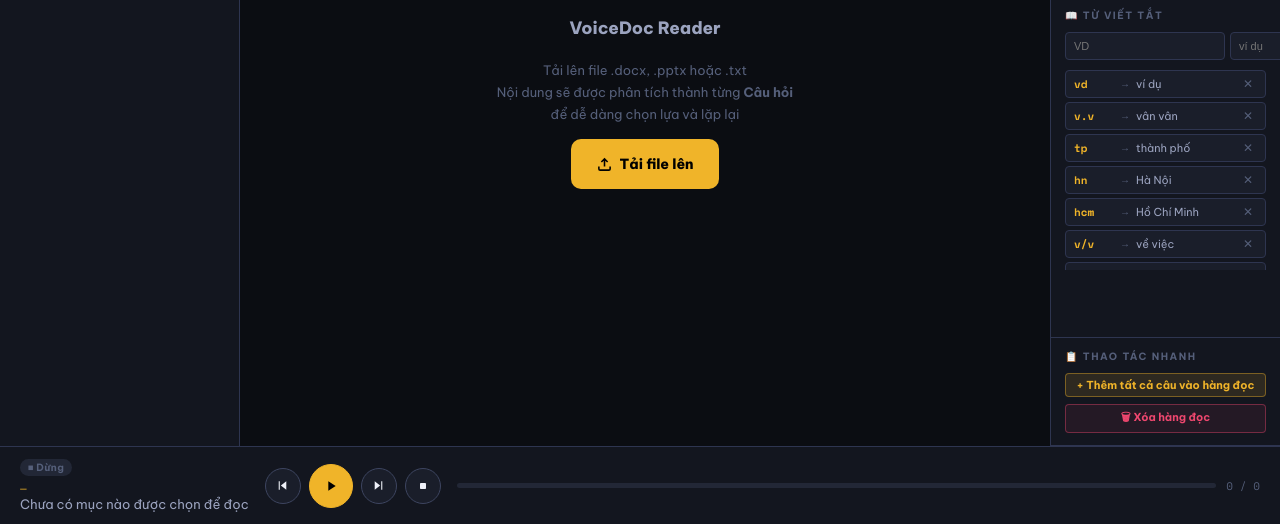
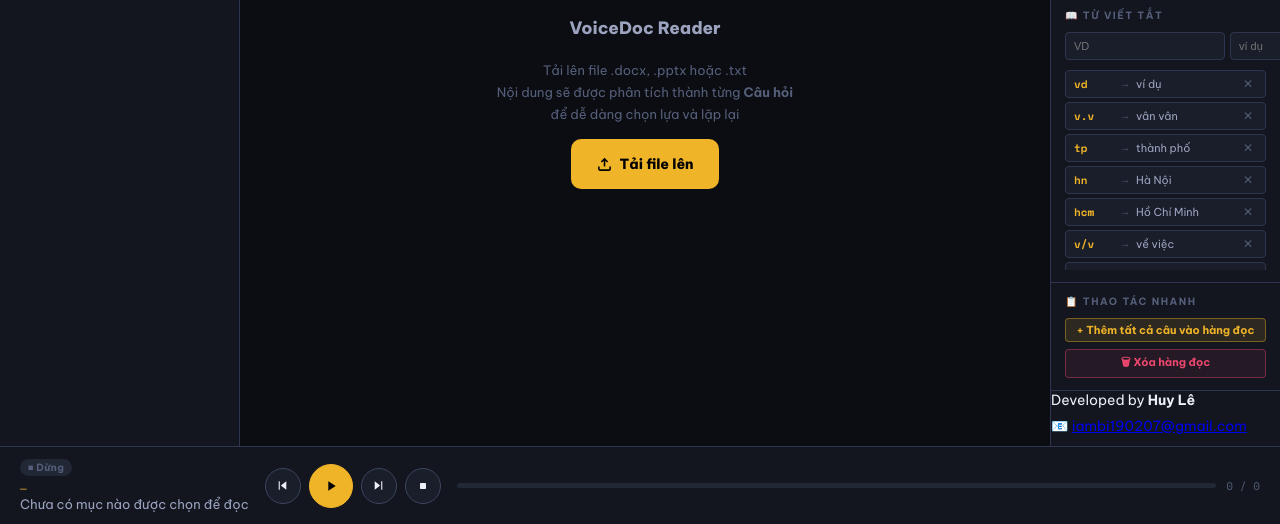
Before and after one commit to ltbh190207/listen, a plain HTML site: page index.html in a window 1280 px wide. Shown: the part 276-800 px from the top of the page. Drawn offline with nearby package versions, Linux system fonts and the light colour scheme; a script that the page names is missing.

Commit message:
Update index.html

```diff
--- a/index.html
+++ b/index.html
@@ -577,6 +577,8 @@
   .logo-txt { display: none; }
   .hdr-sep { display: none; }
 
+  .app-footer { font-size: 10px; padding: 15px; border-top: 1px solid var(--border); }
+
   #mobile-overlay {
     position: fixed; inset: 0; background: rgba(0,0,0,0.5); z-index: 90;
     display: none; backdrop-filter: blur(2px);
@@ -755,6 +757,12 @@
         <button class="btn-add-queue" style="width:100%;text-align:center;color:var(--red);border-color:rgba(239,71,111,.4);background:rgba(239,71,111,.08)" onclick="clearQueue()">🗑 Xóa hàng đọc</button>
       </div>
     </div>
+
+    <footer class="app-footer">
+      <div style="margin-bottom: 8px">Developed by <b>Huy Lê</b></div>
+      <div style="margin-bottom: 12px">📧 <a href="mailto:iambi190207@gmail.com">iambi190207@gmail.com</a></div>
+      <a href="https://ltbh190207.github.io/iambi/" target="_blank" class="btn-add-queue" style="display:inline-block; text-decoration:none; padding:6px 15px; font-size:10px; background:rgba(240,180,41,0.1)">ℹ️ Thông tin tác giả</a>
+    </footer>
   </div>
 
 </div>
```
